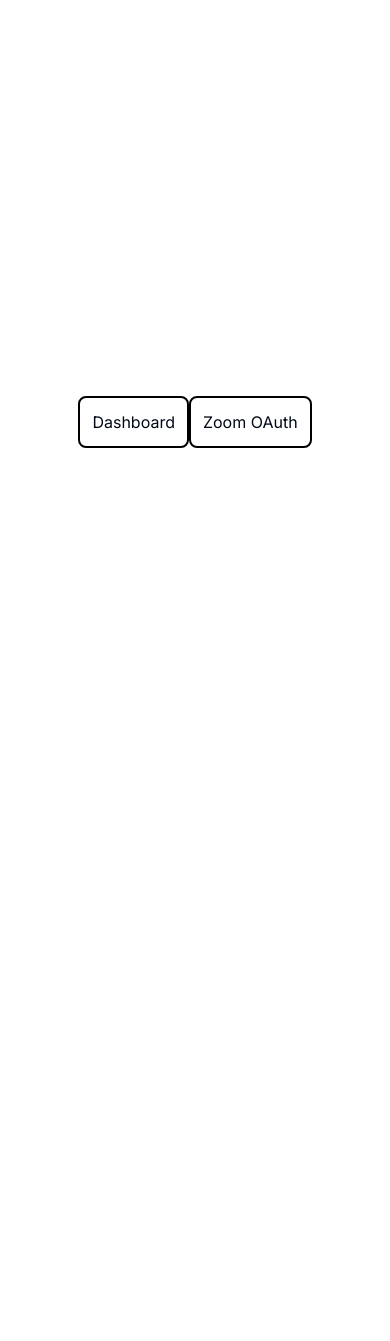
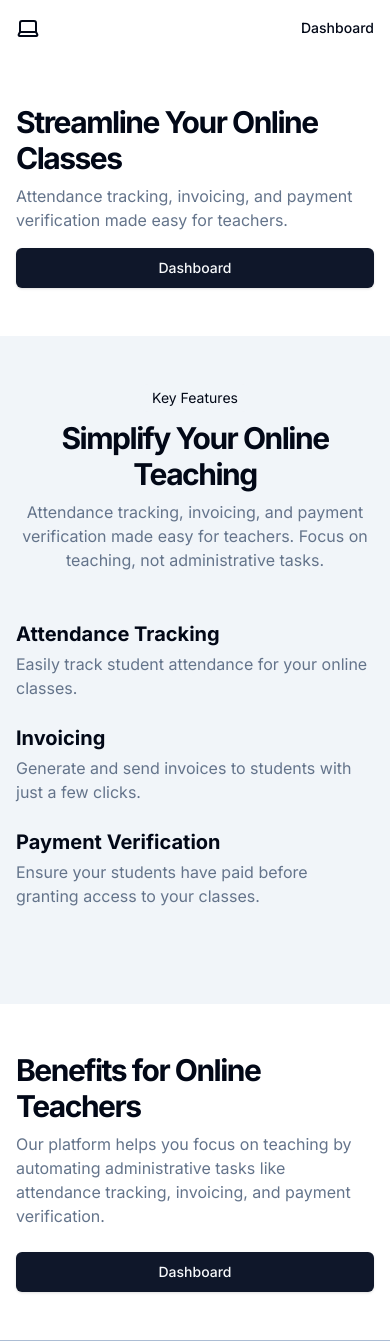
Before and after one commit to SreevikramR/class-access, a Next.js app: page / in a window 390 px wide. Shown: the top 1341 px of the page. Before the commit the page ends 844 px from the top, so only its background shows below. Built offline with nearby package versions, Linux system fonts and the light colour scheme.

Commit message:
added landing page

```diff
--- a/app/page.js
+++ b/app/page.js
@@ -1,24 +1,169 @@
-"use client"
-import Image from "next/image";
-import { useRouter } from "next/navigation";
+import Link from "next/link"
+import { Input } from "@/components/ui/input"
+import { Button } from "@/components/ui/button"
+import { ComputerIcon } from "lucide-react"
+import { LaptopIcon } from "lucide-react"
 
-export default function Home() {
-	const router = useRouter();
+export default function Component() {
+	return (
+		<div className="flex flex-col min-h-[100dvh]">
+			<header className="px-4 lg:px-6 h-14 flex items-center">
+				<Link href="#" className="flex items-center justify-center" prefetch={false}>
+					<LaptopIcon className="h-6 w-6" />
+					<span className="sr-only">Class Access</span>
+				</Link>
+				<nav className="ml-auto flex gap-4 sm:gap-6">
+					<Link href="dashboard" className="text-sm font-medium hover:underline underline-offset-4" prefetch={false}>
+						Dashboard
+					</Link>
+				</nav>
+			</header>
+			<main className="flex-1">
+				<section className="w-full py-12 md:py-24 lg:py-32 xl:py-48">
+					<div className="container px-4 md:px-6">
+						<div className="grid gap-6 lg:grid-cols-[1fr_400px] lg:gap-12 xl:grid-cols-[1fr_600px]">
+							<div className="flex flex-col justify-center space-y-4">
+								<div className="space-y-2">
+									<h1 className="text-3xl font-bold tracking-tighter sm:text-5xl xl:text-6xl/none">
+										Streamline Your Online Classes
+									</h1>
+									<p className="max-w-[600px] text-muted-foreground md:text-xl">
+										Attendance tracking, invoicing, and payment verification made easy for teachers.
+									</p>
+								</div>
+								<div className="flex flex-col gap-2 min-[400px]:flex-row">
+									<Link
+										href="dashboard"
+										className="inline-flex h-10 items-center justify-center rounded-md bg-primary px-8 text-sm font-medium text-primary-foreground shadow transition-colors hover:bg-primary/90 focus-visible:outline-none focus-visible:ring-1 focus-visible:ring-ring disabled:pointer-events-none disabled:opacity-50"
+										prefetch={false}
+									>
+										Dashboard
+									</Link>
+								</div>
+							</div>
+						</div>
+					</div>
+				</section>
+				<section className="w-full py-12 md:py-24 lg:py-32 bg-muted">
+					<div className="container px-4 md:px-6">
+						<div className="flex flex-col items-center justify-center space-y-4 text-center">
+							<div className="space-y-2">
+								<div className="inline-block rounded-lg bg-muted px-3 py-1 text-sm">Key Features</div>
+								<h2 className="text-3xl font-bold tracking-tighter sm:text-5xl">Simplify Your Online Teaching</h2>
+								<p className="max-w-[900px] text-muted-foreground md:text-xl/relaxed lg:text-base/relaxed xl:text-xl/relaxed">
+									Attendance tracking, invoicing, and payment verification made easy for teachers. Focus on teaching,
+									not administrative tasks.
+								</p>
+							</div>
+						</div>
+						<div className="mx-auto grid max-w-5xl items-center gap-6 py-12 lg:grid-cols-2 lg:gap-12">
+							<div className="flex flex-col justify-center space-y-4">
+								<ul className="grid gap-6">
+									<li>
+										<div className="grid gap-1">
+											<h3 className="text-xl font-bold">Attendance Tracking</h3>
+											<p className="text-muted-foreground">Easily track student attendance for your online classes.</p>
+										</div>
+									</li>
+									<li>
+										<div className="grid gap-1">
+											<h3 className="text-xl font-bold">Invoicing</h3>
+											<p className="text-muted-foreground">
+												Generate and send invoices to students with just a few clicks.
+											</p>
+										</div>
+									</li>
+									<li>
+										<div className="grid gap-1">
+											<h3 className="text-xl font-bold">Payment Verification</h3>
+											<p className="text-muted-foreground">
+												Ensure your students have paid before granting access to your classes.
+											</p>
+										</div>
+									</li>
+								</ul>
+							</div>
+						</div>
+					</div>
+				</section>
+				<section className="w-full py-12 md:py-24 lg:py-32">
+					<div className="container grid items-center gap-6 px-4 md:px-6 lg:grid-cols-2 lg:gap-10">
+						<div className="space-y-2">
+							<h2 className="text-3xl font-bold tracking-tighter md:text-4xl/tight">Benefits for Online Teachers</h2>
+							<p className="max-w-[600px] text-muted-foreground md:text-xl/relaxed lg:text-base/relaxed xl:text-xl/relaxed">
+								Our platform helps you focus on teaching by automating administrative tasks like attendance tracking,
+								invoicing, and payment verification.
+							</p>
+						</div>
+						<div className="flex flex-col gap-2 min-[400px]:flex-row lg:justify-end">
+							<Link
+								href="dashboard"
+								className="inline-flex h-10 items-center justify-center rounded-md bg-primary px-8 text-sm font-medium text-primary-foreground shadow transition-colors hover:bg-primary/90 focus-visible:outline-none focus-visible:ring-1 focus-visible:ring-ring disabled:pointer-events-none disabled:opacity-50"
+								prefetch={false}
+							>
+								Dashboard
+							</Link>
+						</div>
+					</div>
+				</section>
+				<section className="w-full py-12 md:py-24 lg:py-32 border-t">
+					<div className="container grid items-center justify-center gap-4 px-4 text-center md:px-6">
+						<div className="space-y-3">
+							<h2 className="text-3xl font-bold tracking-tighter md:text-4xl/tight">Get Started Today</h2>
+							<p className="mx-auto max-w-[600px] text-muted-foreground md:text-xl/relaxed lg:text-base/relaxed xl:text-xl/relaxed">
+								Sign up for our platform and start streamlining your online teaching business.
+							</p>
+						</div>
+						<div className="mx-auto w-full max-w-sm space-y-2">
+							<span>Please Contact us at <u>sreevikram.r@gmail.com</u> or <u>teachers@classaccess.tech</u> to sign up</span>
+						</div>
+					</div>
+				</section>
+			</main>
+			<footer className="flex flex-col gap-2 sm:flex-row py-6 w-full shrink-0 items-center px-4 md:px-6 border-t">
+				<p className="text-xs text-muted-foreground">&copy; 2024 Class Access. All rights reserved.</p>
+			</footer>
+		</div>
+	)
+}
 
-	async function handleZoomOAuth() {
-		const redirect_uri = window.location.origin + "/oauth/zoom/callback";
-		const client_id = process.env.NEXT_PUBLIC_ZOOM_CLIENT_ID
-		window.location.href = `https://zoom.us/oauth/authorize?response_type=code&client_id=${client_id}&redirect_uri=${redirect_uri}`
-	}
+function PencilIcon(props) {
+	return (
+		<svg
+			{...props}
+			xmlns="http://www.w3.org/2000/svg"
+			width="24"
+			height="24"
+			viewBox="0 0 24 24"
+			fill="none"
+			stroke="currentColor"
+			strokeWidth="2"
+			strokeLinecap="round"
+			strokeLinejoin="round"
+		>
+			<path d="M17 3a2.85 2.83 0 1 1 4 4L7.5 20.5 2 22l1.5-5.5Z" />
+			<path d="m15 5 4 4" />
+		</svg>
+	)
+}
 
+
+function XIcon(props) {
 	return (
-		<div className="h-screen w-screen flex justify-center items-center">
-			<div className="cursor-pointer p-3 border-2 rounded-lg border-black" onClick={() => router.push('/dashboard')}>
-				Dashboard
-			</div>
-			<div className="cursor-pointer p-3 border-2 rounded-lg border-black" onClick={() => handleZoomOAuth()}>
-				Zoom OAuth
-			</div>
-		</div>
-	);
+		<svg
+			{...props}
+			xmlns="http://www.w3.org/2000/svg"
+			width="24"
+			height="24"
+			viewBox="0 0 24 24"
+			fill="none"
+			stroke="currentColor"
+			strokeWidth="2"
+			strokeLinecap="round"
+			strokeLinejoin="round"
+		>
+			<path d="M18 6 6 18" />
+			<path d="m6 6 12 12" />
+		</svg>
+	)
 }
```
